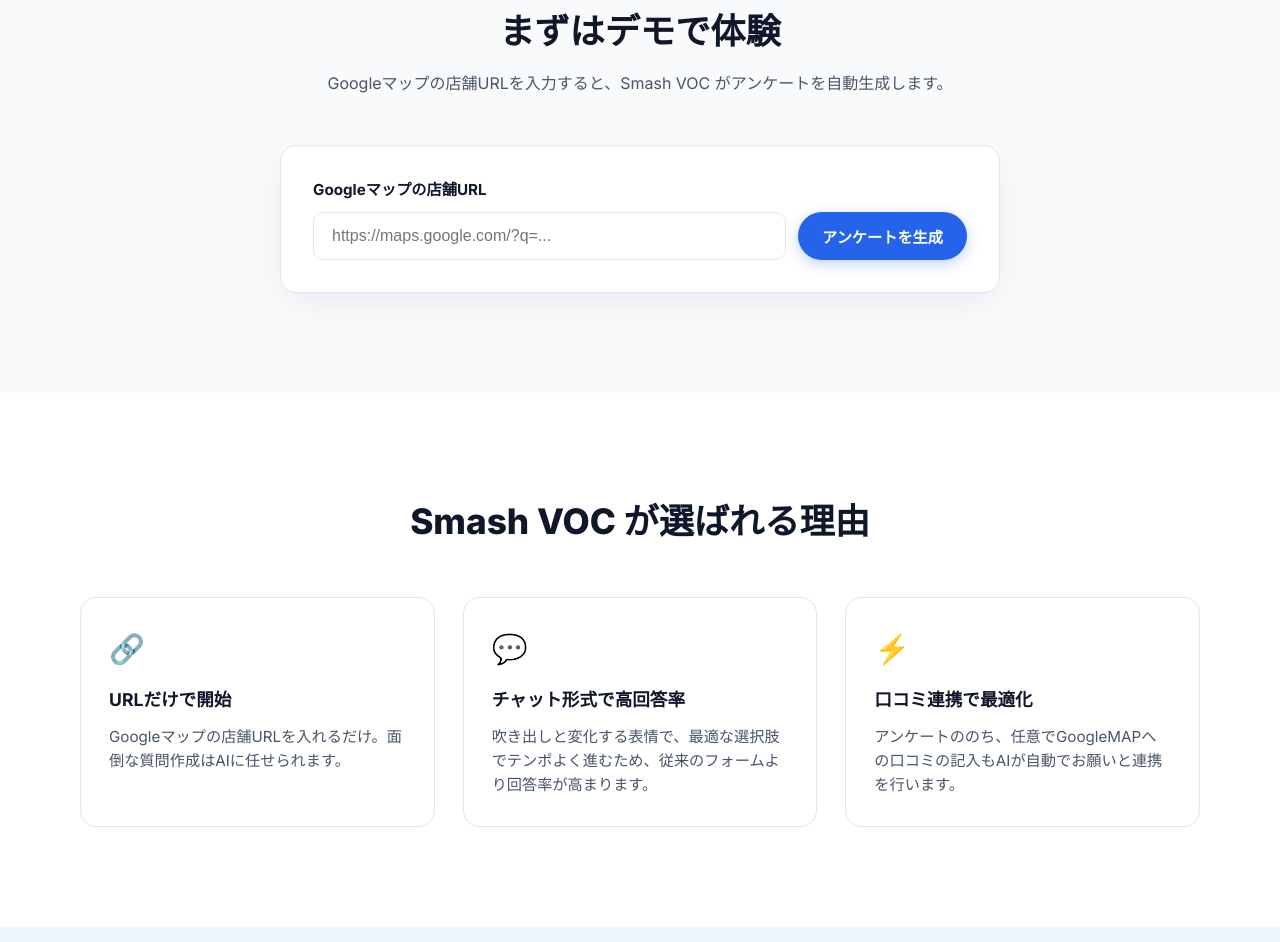
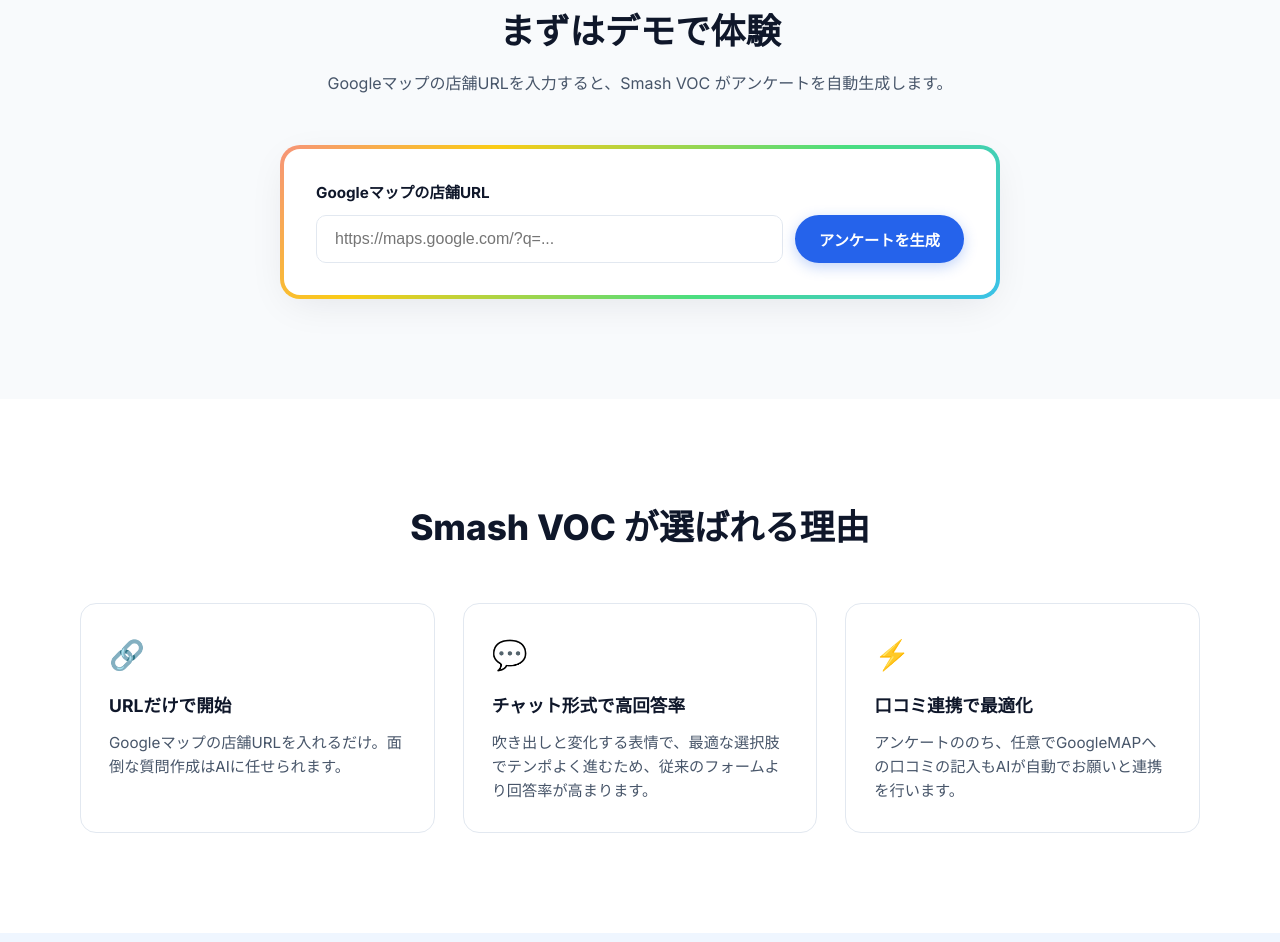
Before and after one commit to sano1049/smash_voc, a website: page index.html in a window 1280 px wide. Shown: the part 779-1721 px from the top of the page. Drawn offline with Linux system fonts and the light colour scheme.

Commit message:
Apply rainbow gradient frame to demo input/waiting area

```diff
--- a/index.html
+++ b/index.html
@@ -68,6 +68,8 @@
         </div>
 
         <div class="demo-card">
+          <div class="demo-frame">
+            <div class="demo-frame-inner">
               <form id="demo-form" class="url-form">
                 <label for="map-url">Googleマップの店舗URL</label>
                 <div class="input-row">
@@ -84,6 +86,8 @@
               <div id="loading" class="loading" aria-live="polite" hidden>
                 <div class="spinner"></div>
                 <p>店舗情報を読み込んでいます…</p>
+              </div>
+            </div>
           </div>
 
           <div id="chat-app" class="chat-app" hidden>
--- a/style.css
+++ b/style.css
@@ -184,9 +184,7 @@ h1 {
 }
 
 /* Cards */
-.chat-card,
-.demo-card,
-.chat-app {
+.chat-card {
   background: #fff;
   border: 1px solid var(--border);
   border-radius: var(--radius);
@@ -254,7 +252,19 @@ h1 {
   box-shadow: 0 0 0 3px rgba(37, 99, 235, 0.12);
 }
 
-.demo-card {
+.demo-frame {
+  border-radius: calc(var(--radius) + 4px);
+  background: linear-gradient(135deg, #f472b6, #facc15, #4ade80, #38bdf8, #a78bfa, #f472b6);
+  background-size: 200% 200%;
+  animation: rainbowBorder 6s ease infinite;
+  padding: 4px;
+  box-shadow: var(--shadow);
+}
+
+.demo-frame-inner {
+  background: #fff;
+  border-radius: var(--radius);
+  overflow: hidden;
   padding: 32px;
 }
 
```
Lines whose indentation alone changed are shown as unchanged.
